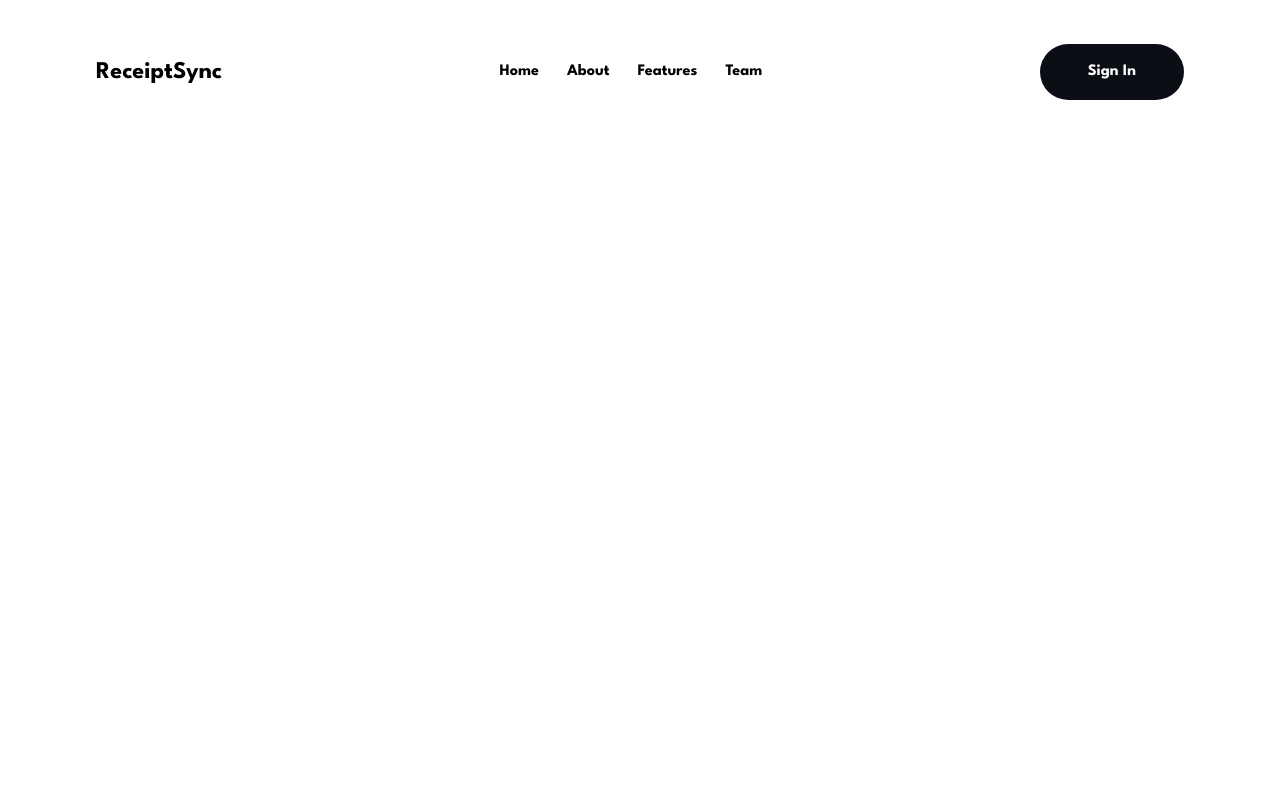
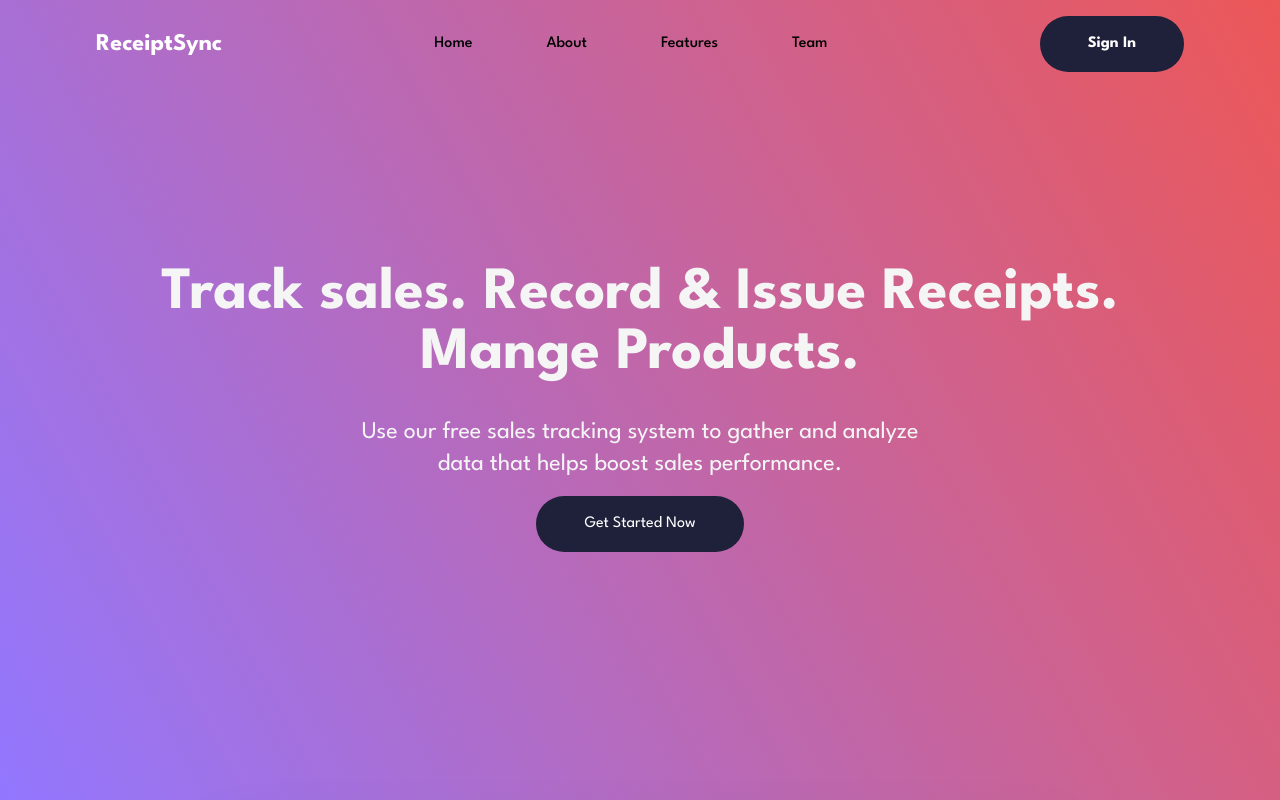
Before and after one commit to ernestechie/receiptsync, a Next.js app: page / in a window 1280 px wide. Built offline with nearby package versions, Linux system fonts and the light colour scheme.

Commit message:
Modifications to the landing page

```diff
--- /dev/null
+++ b/components/Landing/HeroSection.jsx
@@ -0,0 +1,32 @@
+import React from 'react';
+import Link from 'next/link';
+import Image from 'next/image';
+import heroImage from '../../assets/hero-image.svg';
+
+const HeroSection = () => {
+  return (
+    <div className='hero layout flex flex-col items-center justify-center relative'>
+      <h2 className='font-extrabold text-4xl sm:text-5xl md:text-6xl text-light text-center p-4'>
+        Track sales. Record & Issue Receipts. Mange Products.
+      </h2>
+      <p className='text-xl text-light text-center max-w-[600px] my-4 md:text-2xl'>
+        Use our free sales tracking system to gather and analyze data that helps
+        boost sales performance.
+      </p>
+      <Link
+        href='/login'
+        className='bg-secondary-dark hover:bg-dark duration-500 px-12 py-4 rounded-[32px] text-white'
+      >
+        Get Started Now
+      </Link>
+
+      <Image
+        src={heroImage}
+        alt='Screenshot of receiptsync dashboard'
+        className='absolute bottom-[-25%] md:bottom-[-40%] lg:bottom-[-65%] xl:bottom-[-75%] max-w-[90%]'
+      />
+    </div>
+  );
+};
+
+export default HeroSection;
--- /dev/null
+++ b/components/Landing/Navbar.jsx
@@ -0,0 +1,57 @@
+import React from 'react';
+import Link from 'next/link';
+import { RiMenu4Fill } from 'react-icons/ri';
+
+const Navbar = () => {
+  return (
+    <nav className='layout w-full fixed top-0 left-0 flex justify-between py-8 sm:py-4 items-center font-bold navbar'>
+      <a href='#' title='ReceiptSync Navbar Logo'>
+        <h1 className='text-2xl text-white'>ReceiptSync</h1>
+      </a>
+      <ul className='hidden md:flex md:gap-8 justify-around md:w-[40%]'>
+        <li>
+          <a href='#' className='font-medium hover:font-semibold duration-300'>
+            Home
+          </a>
+        </li>
+        <li>
+          <a
+            href='#about'
+            className='font-medium hover:font-semibold duration-300'
+          >
+            About
+          </a>
+        </li>
+        <li>
+          <a
+            href='#features'
+            className='font-medium hover:font-semibold duration-300'
+          >
+            Features
+          </a>
+        </li>
+        <li>
+          <a
+            href='#team'
+            className='font-medium hover:font-semibold duration-300'
+          >
+            Team
+          </a>
+        </li>
+      </ul>
+      <div className='flex items-center gap-8 md:gap-0'>
+        <Link
+          href='#'
+          className='bg-secondary-dark hover:bg-dark px-12 py-4 rounded-[32px] text-white hidden sm:block'
+        >
+          Sign In
+        </Link>
+        <button>
+          <RiMenu4Fill className='block md:hidden text-3xl' />
+        </button>
+      </div>
+    </nav>
+  );
+};
+
+export default Navbar;
--- a/components/index.jsx
+++ b/components/index.jsx
@@ -1,4 +1,6 @@
 export { default as ReceiptCard } from './Receipt/ReceiptCard';
+export { default as Navbar } from './Landing/Navbar';
+export { default as HeroSection } from './Landing/HeroSection';
 export { default as StatCard } from './Cards/StatCard';
 export { default as Modal } from './Common/Modal';
 export { default as Loader } from './Common/Loader';
--- a/pages/index.js
+++ b/pages/index.js
@@ -1,69 +1,14 @@
+import { HeroSection, Navbar } from '../components';
 import HeadWrapper from '../components/HeadWrapper';
-import Padding from '../layouts/Padding';
-import Link from 'next/link';
 
 export default function Home() {
   return (
-    <section className='px-24'>
-      {/* nav section */}
-      <nav className=' flex justify-between pt-11 items-center font-bold'>
-        <h1 className=' text-2xl'>ReceiptSync</h1>
-        <ul className='flex gap-7 '>
-          <li>
-            Home
-          </li>
-          <li>About</li>
-          <li>Features</li>
-          <li>Team</li>
-        </ul>
-
-        <button className='bg-[#0C0E16] text-white  px-12 py-4 rounded-[32px]'>Sign In</button>
-      </nav>
-
-
-
-
-
-
-
-
-
-
-
-
-
-
-
-
-
-
-
-
-
-
-
-
-
-
-
-
-
-
-
-
-
-
-
-
-      {/* <HeadWrapper />
-      <Padding>
-        <Padding>
-          <h1>Welcome, User</h1>
-        </Padding>
-        <Padding>
-          <Link href='/vendor'>Go to dashboard {'>'} </Link>
-        </Padding>
-      </Padding> */}
-    </section>
+    <>
+      <HeadWrapper title='Home - Receipt Sync | Track sales & Receipts - ReceiptSync Home Page' />
+      <Navbar />
+      <main>
+        <HeroSection />
+      </main>
+    </>
   );
 }
--- a/styles/globals.css
+++ b/styles/globals.css
@@ -3,6 +3,16 @@
 @tailwind base;
 @tailwind components;
 @tailwind utilities;
+
+:root {
+  accent: #ec5757;
+  primary: #7c5dfa;
+  secondary: #464664;
+  secondary-dark: #1e2139;
+  dark: #0c0e16;
+  light: #f5f5f5;
+  white: #ffffff;
+}
 
 * {
   box-sizing: border-box;
@@ -97,3 +107,32 @@ input[type='file'] {
   opacity: 0;
   cursor: pointer;
 }
+
+.navbar {
+  /* background: linear-gradient(
+    269.71deg,
+    rgba(252, 114, 114, 0.5) 0%,
+    rgba(124, 93, 250, 0.5) 100%
+  ); */
+  /* box-shadow: 0px 4px 20px rgba(0, 0, 0, 0.1); */
+  /* backdrop-filter: blur(15px); */
+
+  /* Fallback for older browsers */
+  /* -webkit-backdrop-filter: blur(15px); */
+  z-index: 100;
+}
+
+.hero {
+  background: linear-gradient(241.6deg, #ec5757 0%, #9277ff 100%);
+  /* clip-path: polygon(25% 0%, 100% 0%, 75% 100%, 0% 100%); */
+
+  /* Fallback for older browsers */
+  /* -webkit-clip-path: polygon(25% 0%, 100% 0%, 75% 100%, 0% 100%); */
+  min-height: 100svh;
+}
+
+@layer components {
+  .layout {
+    @apply px-4 sm:px-8 lg:px-20 xl:px-24;
+  }
+}
--- a/tailwind.config.js
+++ b/tailwind.config.js
@@ -1,15 +1,24 @@
 /** @type {import('tailwindcss').Config} */
 module.exports = {
   content: [
-    "./app/**/*.{js,ts,jsx,tsx}",
-    "./pages/**/*.{js,ts,jsx,tsx}",
-    "./components/**/*.{js,ts,jsx,tsx}",
+    './app/**/*.{js,ts,jsx,tsx}',
+    './pages/**/*.{js,ts,jsx,tsx}',
+    './components/**/*.{js,ts,jsx,tsx}',
 
     // Or if using `src` directory:
-    "./src/**/*.{js,ts,jsx,tsx}",
+    './src/**/*.{js,ts,jsx,tsx}',
   ],
   theme: {
+    colors: {
+      accent: '#EC5757',
+      primary: '#7C5DFA',
+      secondary: '#464664',
+      'secondary-dark': '#1E2139',
+      dark: '#0C0E16',
+      light: '#f5f5f5',
+      white: '#ffffff',
+    },
     extend: {},
   },
   plugins: [],
-}
+};
```
Also changed, not shown: assets/hero-image.svg (added), 1 other file (tests, documents, lock files or other folders).
